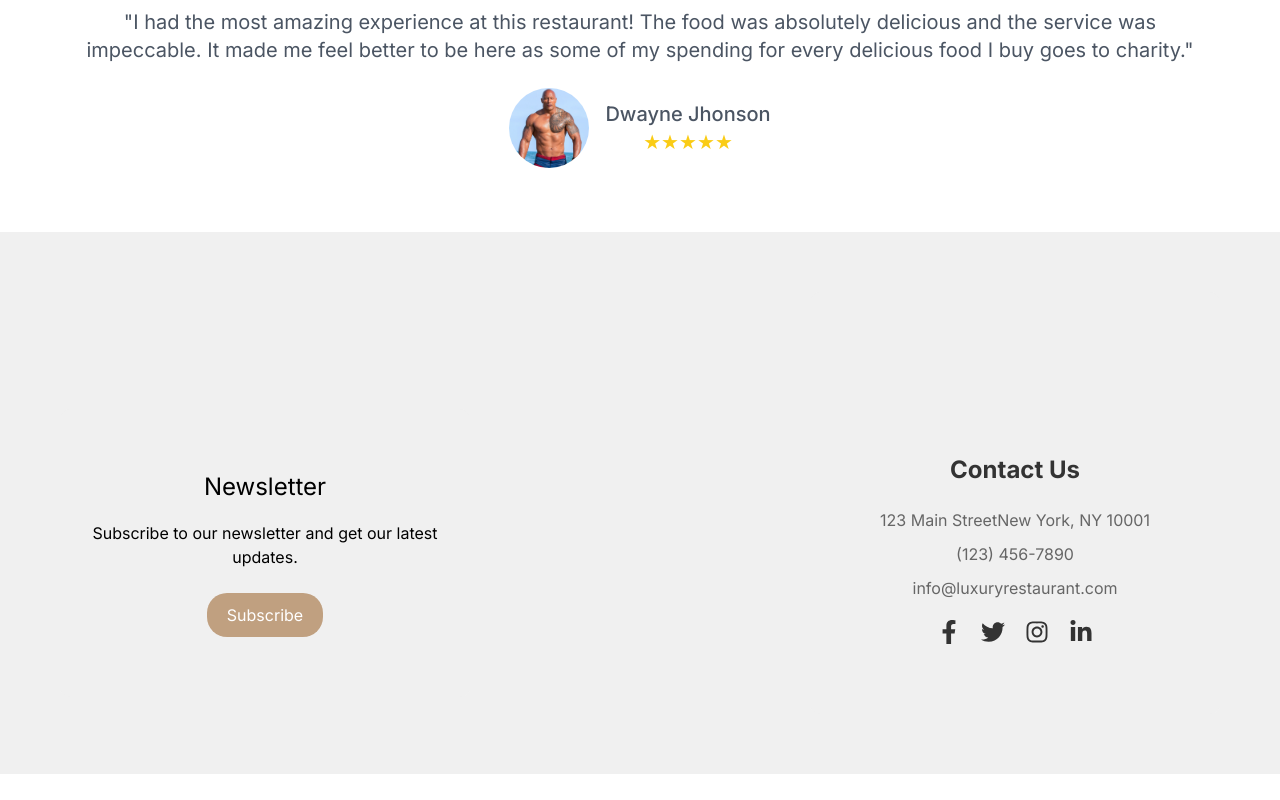
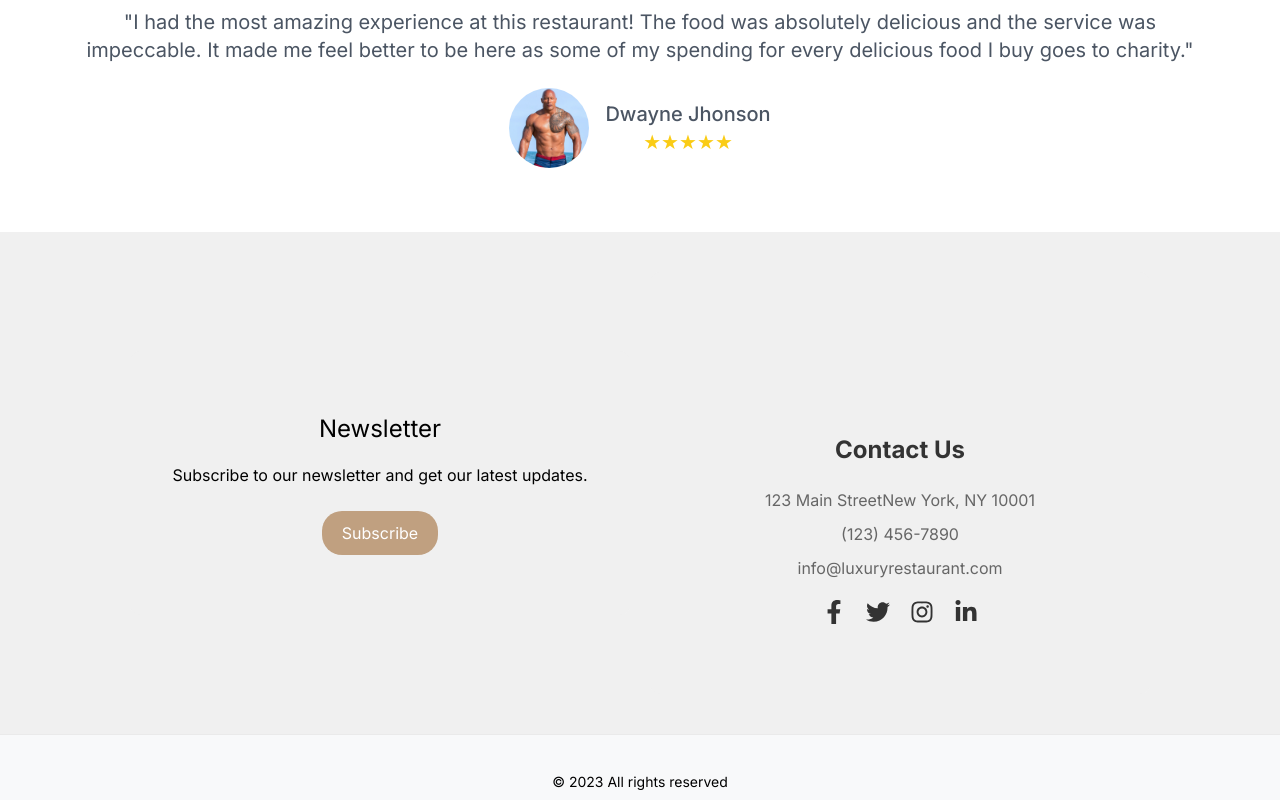
Before and after one commit to Krish195/final-project601, a Next.js app in the folder food-app-yt/: page / in a window 1280 px wide. Shown: the part 1738-2538 px from the top of the page. Before the commit the page ends 2512 px from the top, so only its background shows below. Built offline with nearby package versions, Linux system fonts and the light colour scheme.

Commit message:
Included contact, Newsletter(Mailchimp), and Footer section

```diff
--- a/food-app-yt/src/app/components/CombinedComponent.tsx
+++ b/food-app-yt/src/app/components/CombinedComponent.tsx
@@ -6,16 +6,33 @@ const CombinedComponent: React.FC = () => {
   return (
     <section style={{
       display: 'flex',
+      flexWrap: 'wrap',  // Allows items to wrap to the next line on smaller screens
       justifyContent: 'center',
       alignItems: 'center',
-      gap: '40px',
-      padding: '60px',
-      backgroundColor: '#f0f0f0', // Grey background
+      gap: '20px',
+      padding: '40px',
+      backgroundColor: '#f0f0f0',
     }}>
-      <div style={{ flex: 1, maxWidth: '500px', backgroundColor: '#f0f0f0', padding: '20px', borderRadius: '10px', marginTop: '100px', marginRight: '300px' }}>
+      <div style={{
+        flex: 1,
+        maxWidth: '500px',
+        minWidth: '300px', // Minimum width for smaller screens
+        backgroundColor: '#f0f0f0',
+        padding: '20px',
+        borderRadius: '10px',
+        boxSizing: 'border-box' // Ensures padding is included in width calculation
+      }}>
         <Newsletter />
       </div>
-      <div style={{ flex: 1, maxWidth: '500px', backgroundColor: '#f0f0f0', padding: '20px', borderRadius: '10px' }}>
+      <div style={{
+        flex: 1,
+        maxWidth: '500px',
+        minWidth: '300px',
+        backgroundColor: '#f0f0f0',
+        padding: '20px',
+        borderRadius: '10px',
+        boxSizing: 'border-box'
+      }}>
         <Contact />
       </div>
     </section>
--- /dev/null
+++ b/food-app-yt/src/app/components/Footer.tsx
@@ -0,0 +1,15 @@
+import React from "react";
+
+const Footer = () => {
+  return (
+    <section id="footer" style={{ backgroundColor: '#f8f9fa', borderTop: '1px solid #eaeaea' }}>
+      <div style={{ paddingTop: '20px', display: 'flex', flexDirection: 'column', alignItems: 'center', justifyContent: 'center' }}>
+        <div style={{ fontSize: '14px', paddingTop: '16px', paddingBottom: '8px', textAlign: 'center' }}>
+          &copy; 2023 All rights reserved
+        </div>
+      </div>
+    </section>
+  );
+};
+
+export default Footer;
--- a/food-app-yt/src/app/page.tsx
+++ b/food-app-yt/src/app/page.tsx
@@ -3,6 +3,9 @@ import Hero from './components/Hero'
 import Feature from "./components/Feature";
 import Testimonial from "./components/Testimonial";
 import CombinedComponent from './components/CombinedComponent';
+import Footer from './components/Footer';
+
+
 
 
 export default function Home() {
@@ -12,6 +15,7 @@ export default function Home() {
       <Feature />
       <Testimonial />
       <CombinedComponent />
+      <Footer />
 
     </main>
   )
```
